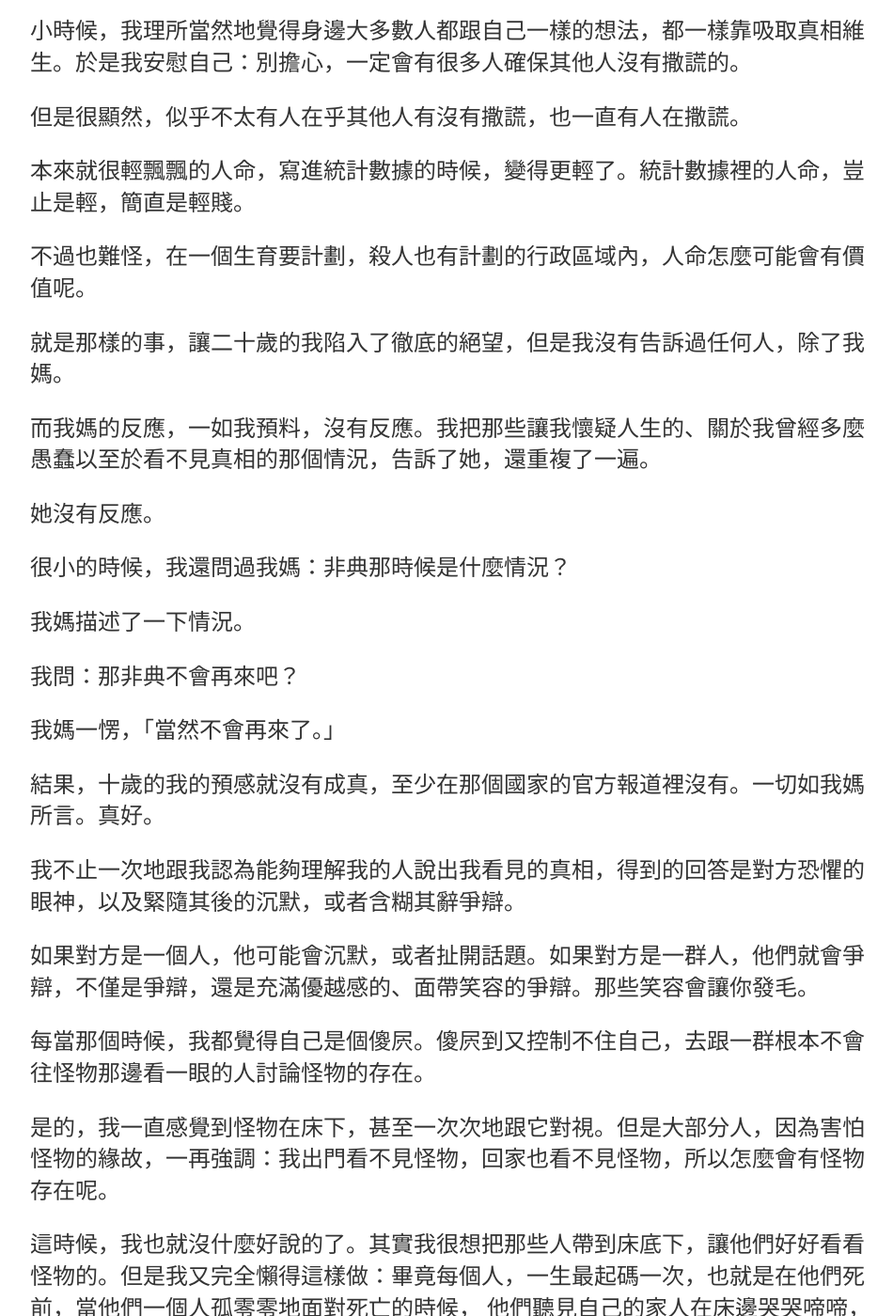
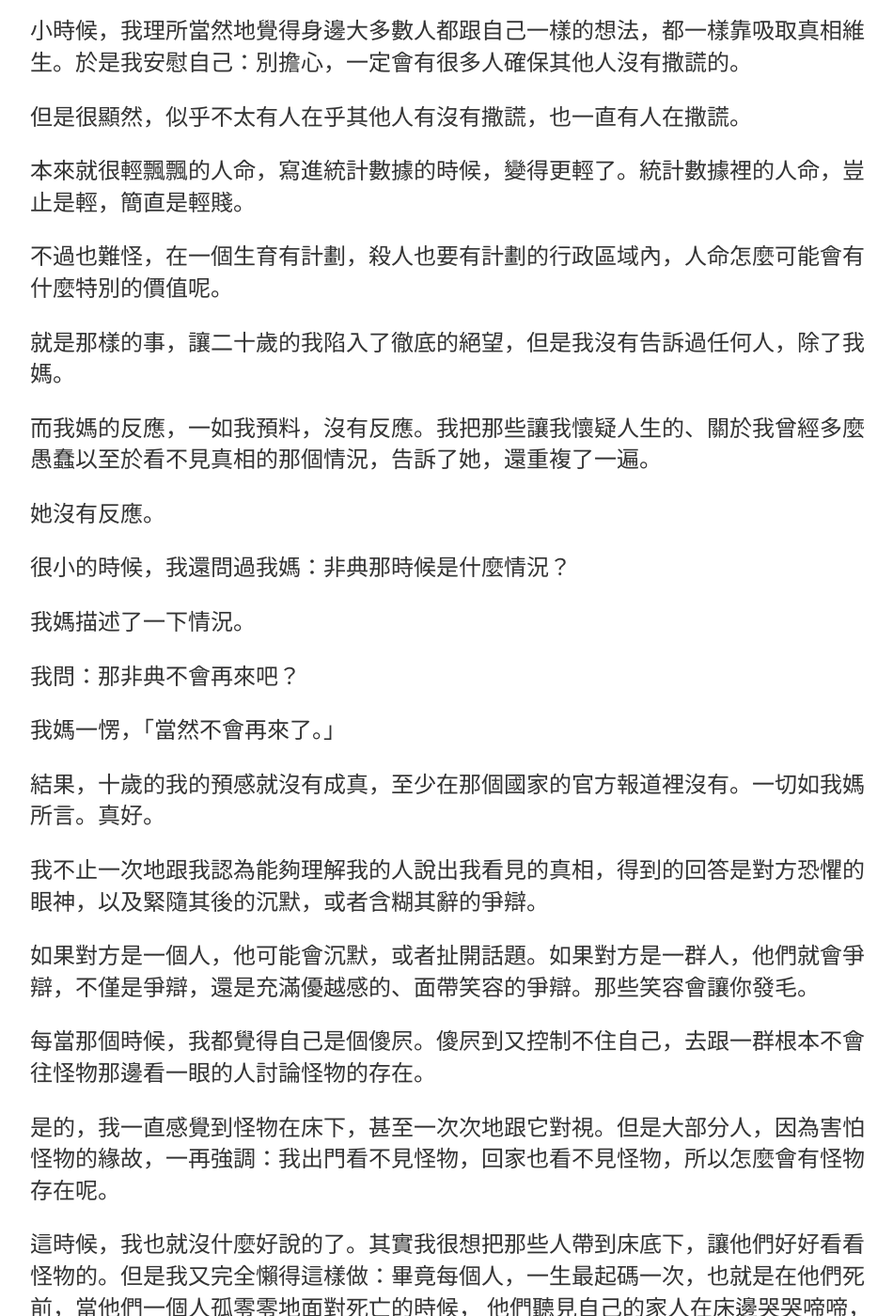
Before and after one commit to Ekove/ekove.github.io, a Jekyll site: the page built from _posts/2020-6-30-TRUTH.md, in a window 1280 px wide and 1400 px high, scrolled down 1390 px. Shown: the whole window at 94% size, without its empty margins (160-1110 px from the left). Built offline with Jekyll 4.4.1, drawn with Linux system fonts in a browser that asks for light colours.

Commit message:
Update 2020-6-30-TRUTH.md

```diff
--- a/_posts/2020-6-30-TRUTH.md
+++ b/_posts/2020-6-30-TRUTH.md
@@ -34,7 +34,7 @@
 
 本來就很輕飄飄的人命，寫進統計數據的時候，變得更輕了。統計數據裡的人命，豈止是輕，簡直是輕賤。
 
-不過也難怪，在一個生育要計劃，殺人也有計劃的行政區域內，人命怎麼可能會有價值呢。
+不過也難怪，在一個生育有計劃，殺人也要有計劃的行政區域內，人命怎麼可能會有什麼特別的價值呢。
 
 就是那樣的事，讓二十歲的我陷入了徹底的絕望，但是我沒有告訴過任何人，除了我媽。
 
@@ -52,7 +52,7 @@
 
 結果，十歲的我的預感就沒有成真，至少在那個國家的官方報道裡沒有。一切如我媽所言。真好。
 
-我不止一次地跟我認為能夠理解我的人說出我看見的真相，得到的回答是對方恐懼的眼神，以及緊隨其後的沉默，或者含糊其辭爭辯。
+我不止一次地跟我認為能夠理解我的人說出我看見的真相，得到的回答是對方恐懼的眼神，以及緊隨其後的沉默，或者含糊其辭的爭辯。
 
 如果對方是一個人，他可能會沉默，或者扯開話題。如果對方是一群人，他們就會爭辯，不僅是爭辯，還是充滿優越感的、面帶笑容的爭辯。那些笑容會讓你發毛。
 
```
